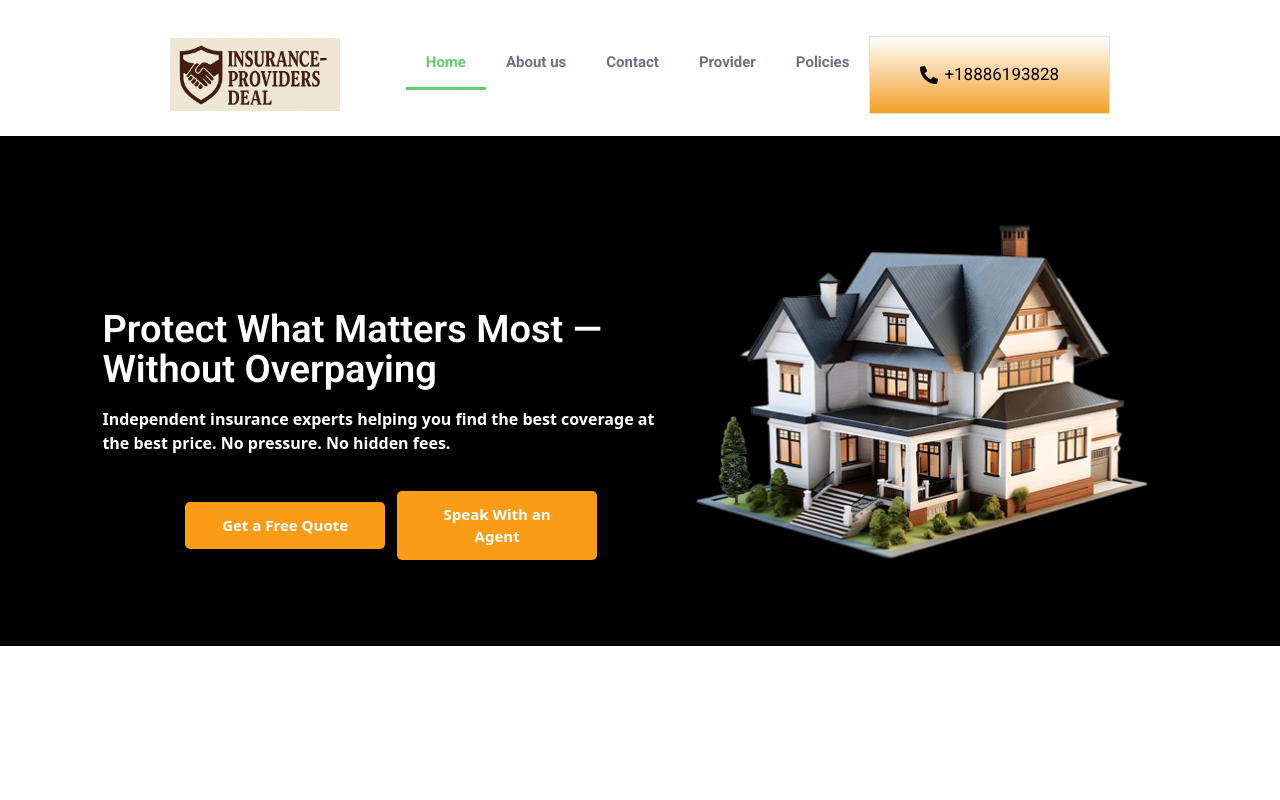
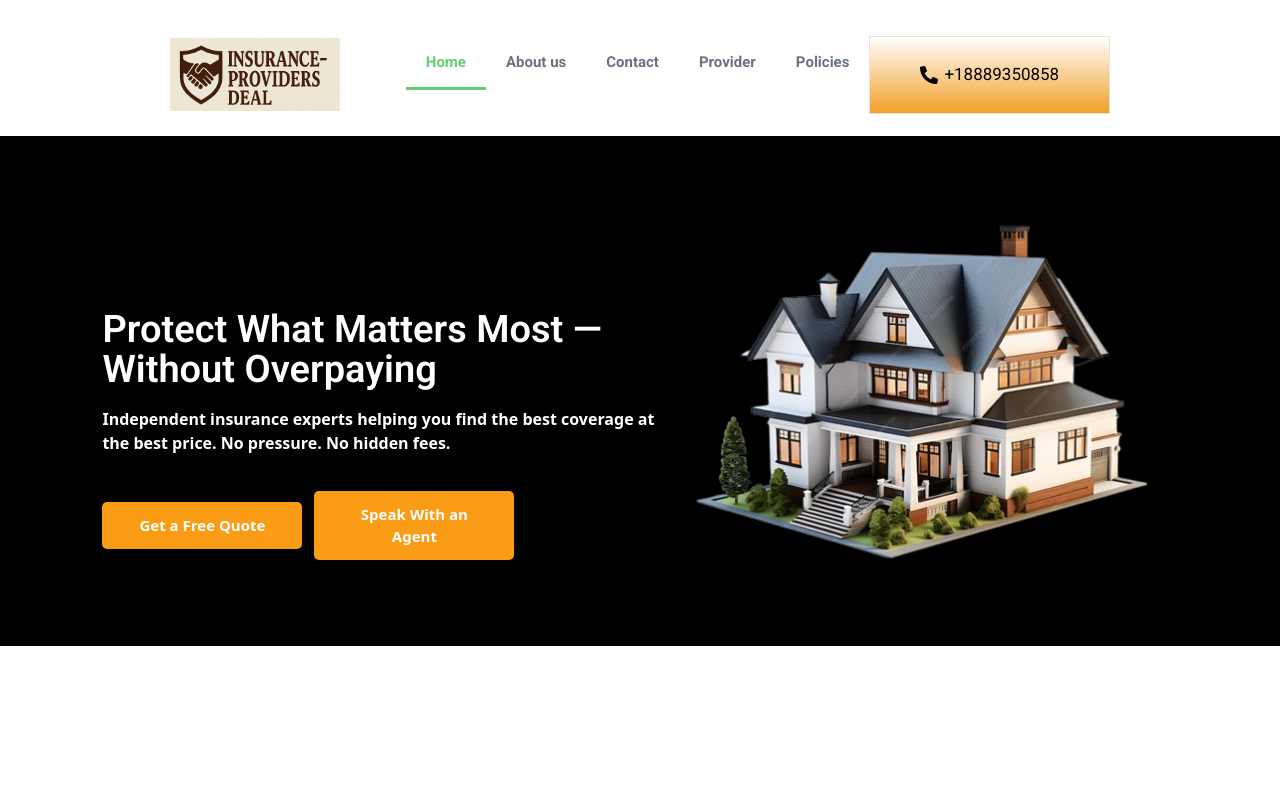
Before and after one commit to ZaidAhmed786/Insurance-Bill-Pay-2, a React (Vite) app: page / in a window 1280 px wide. Shown: the top 800 px of the page. Built offline with nearby package versions, Linux system fonts and the light colour scheme; a web font is replaced by a local one.

Commit message:
update number

```diff
--- a/src/components/Footer.jsx
+++ b/src/components/Footer.jsx
@@ -30,10 +30,10 @@ const Footer = () => {
             CONTACT
           </p>
           <a
-            href="tel:+18886193828"
+            href="tel:+18889350858"
             className="flex items-center text-[#000000] text-[1.1rem] font-[Barlow] font-normal gap-[13px] mt-4"
           >
-            <FaPhoneAlt color="#FFCB44" size={18} /> +18886193828
+            <FaPhoneAlt color="#FFCB44" size={18} /> +18889350858
           </a>
           <a
             href="mailto:info@insuranceprovidersdeal.online"
--- a/src/components/Header.jsx
+++ b/src/components/Header.jsx
@@ -142,7 +142,7 @@ const Header = () => {
           </div>
         </div>
         <a
-          href="tel:+18886193828"
+          href="tel:+18889350858"
           style={{
             backgroundImage:
               "linear-gradient(180deg, #FFFFFF00 0%, #F29F29 100%)",
@@ -150,7 +150,7 @@ const Header = () => {
           className="flex items-center gap-1.5 text-[17px] border-[1px] font-[Roboto] bg-transparent text-[#000000] sm:py-[25px] sm:px-[50px] py-[10px] px-[20px] border-[#E2E2E2] rounded-[6px]text-center"
         >
           <FaPhoneAlt size={18} />
-          +18886193828
+          +18889350858
         </a>
       </div>
     </div>
--- a/src/pages/ContactUs.jsx
+++ b/src/pages/ContactUs.jsx
@@ -53,7 +53,7 @@ const ContactUs = () => {
                 className="text-[20px] font-normal mt-3 text-[#737373]"
                 style={{ fontFamily: "Open Sans" }}
               >
-                +18886193828
+                +18889350858
               </p>
             </div>
           </div>
--- a/src/pages/Home.jsx
+++ b/src/pages/Home.jsx
@@ -22,16 +22,16 @@ const Home = () => {
             <strong className="text-[#fff] text-start mt-[18px]">
               Independent insurance experts helping you find the best coverage at the best price. No pressure. No hidden fees.
             </strong>
-            <div className=" flex flex-col md:flex-row justify-center items-center mt-[36px] gap-3">
+            <div className=" flex flex-col md:flex-row md:justify-start justify-center items-center mt-[36px] gap-3">
   <a
-    href="tel:+18886193828"
+    href="tel:+18889350858"
     className="text-[15px] py-[12px] px-[24px] text-[#fff] text-center bg-[#FA9C16] rounded-[5px] w-50 font-semibold"
   >
     Get a Free Quote
   </a>
 
   <a
-    href="tel:+18886193828"
+    href="tel:+18889350858"
     className="text-[15px] py-[12px] px-[24px] text-[#fff] text-center bg-[#FA9C16] rounded-[5px] w-50 font-semibold"
   >
     Speak With an Agent
@@ -118,7 +118,7 @@ const Home = () => {
             </li>
           </ul>
            <a
-    href="tel:+18886193828"
+    href="tel:+18889350858"
     className="text-[15px] py-[12px] px-[24px] text-[#fff] text-center bg-[#FA9C16] rounded-[5px] w-50 font-semibold"
   >
     Speak With an Agent
@@ -154,7 +154,7 @@ const Home = () => {
             </li>
           </ul>
            <a
-    href="tel:+18886193828"
+    href="tel:+18889350858"
     className="text-[15px] py-[12px] px-[24px] text-[#fff] text-center bg-[#FA9C16] rounded-[5px] w-50 font-semibold"
   >
     Speak With an Agent
@@ -189,7 +189,7 @@ const Home = () => {
             </li>
           </ul>
            <a
-    href="tel:+18886193828"
+    href="tel:+18889350858"
     className="text-[15px] py-[12px] px-[24px] text-[#fff] text-center bg-[#FA9C16] rounded-[5px] w-50 font-semibold"
   >
     Speak With an Agent
@@ -224,7 +224,7 @@ const Home = () => {
             </li>
           </ul>
           <a
-    href="tel:+18886193828"
+    href="tel:+18889350858"
     className="text-[15px] py-[12px] px-[24px] text-[#fff] text-center bg-[#FA9C16] rounded-[5px] w-50 font-semibold"
   >
     Speak With an Agent
@@ -259,7 +259,7 @@ const Home = () => {
             </li>
           </ul>
            <a
-    href="tel:+18886193828"
+    href="tel:+18889350858"
     className="text-[15px] py-[12px] px-[24px] text-[#fff] text-center bg-[#FA9C16] rounded-[5px] w-50 font-semibold"
   >
     Speak With an Agent
@@ -427,7 +427,7 @@ const Home = () => {
           </p>
           <div className="mt-10">
              <a
-    href="tel:+18886193828"
+    href="tel:+18889350858"
     className="text-[15px] py-[12px] px-[24px] text-[#fff] text-center bg-[#FA9C16] rounded-[5px] w-50 font-semibold"
   >
     Speak With an Agent
@@ -448,7 +448,7 @@ const Home = () => {
           </p>
           <div className="mt-10">
              <a
-    href="tel:+18886193828"
+    href="tel:+18889350858"
     className="text-[15px] py-[12px] px-[24px] text-[#fff] text-center bg-[#FA9C16] rounded-[5px] w-50 font-semibold"
   >
     Speak With an Agent
@@ -468,7 +468,7 @@ const Home = () => {
           </p>
           <div className="mt-10">
              <a
-    href="tel:+18886193828"
+    href="tel:+18889350858"
     className="text-[15px] py-[12px] px-[24px] text-[#fff] text-center bg-[#FA9C16] rounded-[5px] w-50 font-semibold"
   >
     Speak With an Agent
@@ -488,7 +488,7 @@ const Home = () => {
           </p>
           <div className="mt-10">
              <a
-    href="tel:+18886193828"
+    href="tel:+18889350858"
     className="text-[15px] py-[12px] px-[24px] text-[#fff] text-center bg-[#FA9C16] rounded-[5px] w-50 font-semibold"
   >
     Speak With an Agent
@@ -497,7 +497,7 @@ const Home = () => {
         </div>
         <div className="mt-12">
           <a
-            href="tel:+18886193828"
+            href="tel:+18889350858"
             className="text-[24px] px-[20px] py-[16px] text-[#fff] text-center bg-[#269041] rounded-[4px] font-bold"
           >
             Call Us
--- a/src/pages/PrivacyPolicy.jsx
+++ b/src/pages/PrivacyPolicy.jsx
@@ -212,7 +212,7 @@ const PrivacyPolicy = () => {
         </p>
         <div className="mt-12">
           <a
-            href="tel:+18886193828"
+            href="tel:+18889350858"
             className="text-[24px] px-[20px] py-[16px] text-[#fff] text-center bg-[#269041] rounded-[4px] font-bold"
           >
             Call Us
```
